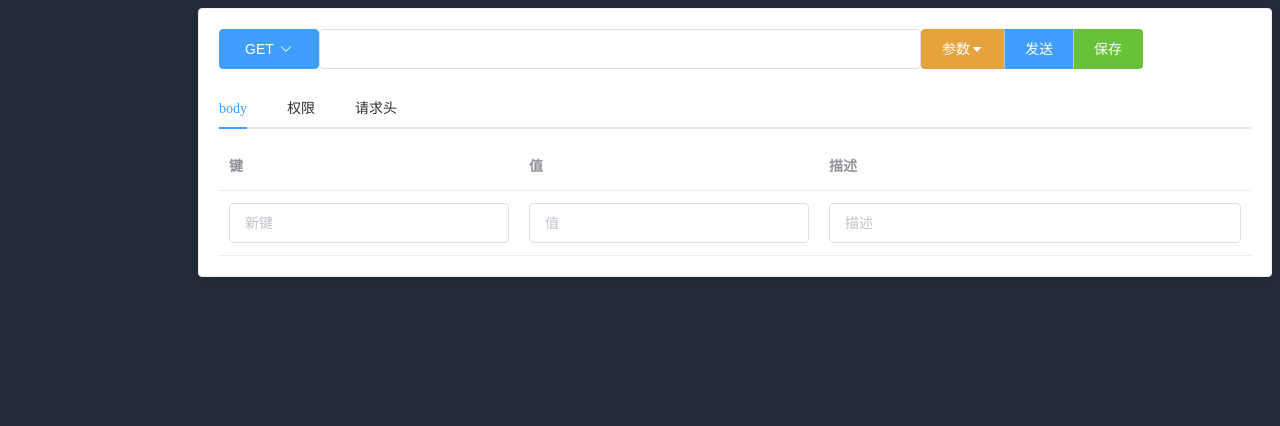
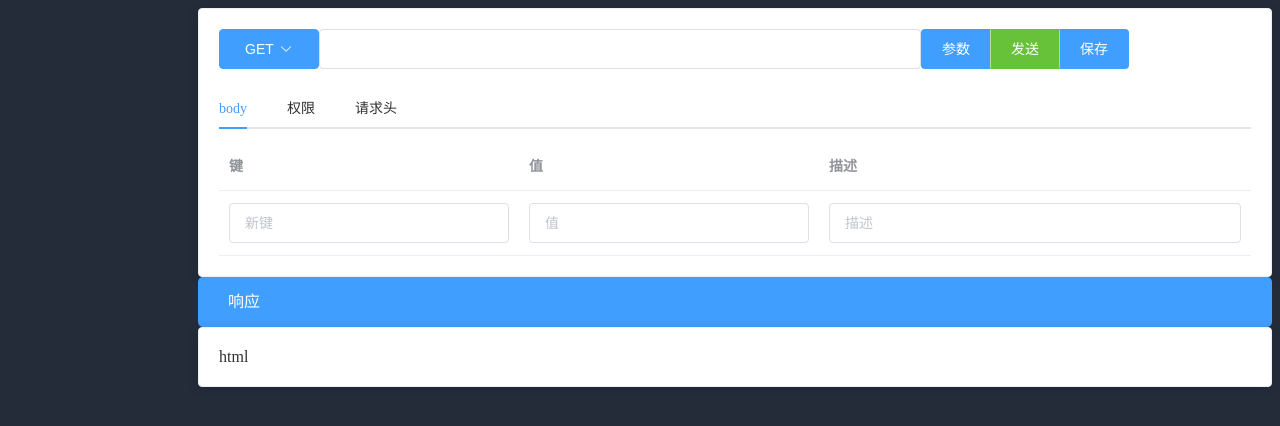
Before and after one commit to caleb-meteor/ccwwBlog, a Vue app in the folder fornt/: page /#/api in a window 1280 px wide. Shown: the top 426 px of the page. Built offline with nearby package versions, Linux system fonts and the light colour scheme.

Commit message:
颜色样式调整

```diff
--- a/fornt/src/view/API.vue
+++ b/fornt/src/view/API.vue
@@ -18,9 +18,9 @@
       </el-col>
       <el-col :span="6" style="min-width: 210px;">
         <el-button-group>
-          <el-button type="warning" v-on:click.native="showParams">参数<i class="el-icon-caret-bottom"></i></el-button>
-          <el-button type="primary">发送</el-button>
-          <el-button type="success">保存</el-button>
+          <el-button type="primary" v-on:click.native="showParams">参数</el-button>
+          <el-button type="success">发送</el-button>
+          <el-button type="primary">保存</el-button>
         </el-button-group>
       </el-col>
     </el-row>
@@ -30,11 +30,15 @@
     <el-tab-pane label="body" name="body">
       <key-value-table :params="bodyParams"></key-value-table>
     </el-tab-pane>
-    <el-tab-pane label="权限" name="auth">配置管理</el-tab-pane>
+    <el-tab-pane label="权限" name="auth">权限</el-tab-pane>
     <el-tab-pane label="请求头" name="headers">
-      <key-value-table :params="bodyParams"></key-value-table>
+      <key-value-table :params="headersParams"></key-value-table>
     </el-tab-pane>
   </el-tabs>
+</el-card>
+<div class="panel">响应</div>
+<el-card class="box-card" shadow="always" style="margin-left: 190px;min-width: 800px">
+html
 </el-card>
 </div>
 </template>
@@ -103,4 +107,15 @@
 body{
   background-color: #fff;
 }
+.panel{
+  margin-left: 190px;
+  min-width: 800px;
+  background-color: #409EFF;
+  height: 50px;
+  margin-top: 30px 0;
+  line-height: 50px;
+  color: #fff;
+  padding-left: 30px;
+  border-radius: 5px;
+}
 </style>
```
